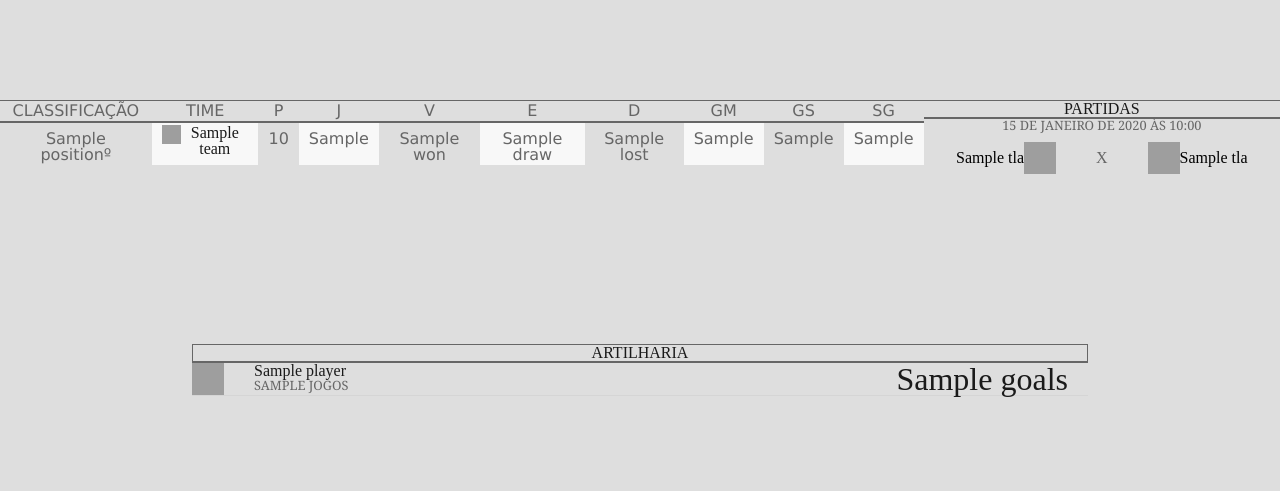
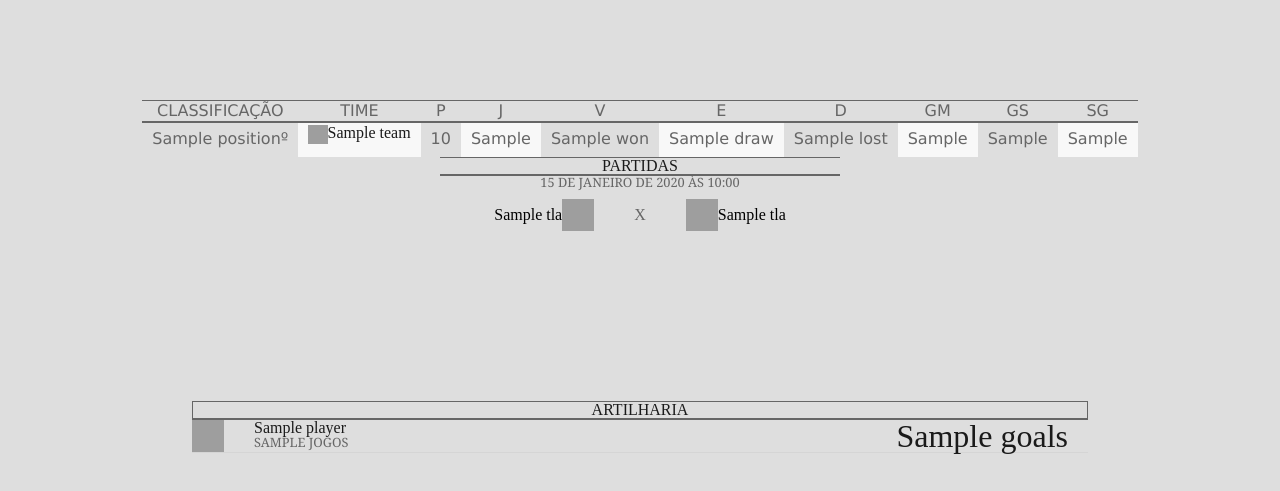
Before and after one commit to viniibarbosa/RankFut, a Django app: template templates/campeonatos.html in a window 1280 px wide. Shown: the part 124-615 px from the top of the page. Run offline with Django 4.2, Linux system fonts and the light colour scheme; the template is opened without the code that fills it: most values are stand-ins (such as "Sample title", 1, 10 or a date in 2020); grey boxes are pictures that could not be loaded.

Commit message:
ajuste views

```diff
--- a/setup/static/style.css
+++ b/setup/static/style.css
@@ -3,9 +3,9 @@ body{
 }
 section{
     display: flex;
-    padding: 0px;
     align-items: flex-start;
     justify-content: space-around;
+    flex-wrap: wrap;
 }
 
 .time{
@@ -60,7 +60,7 @@ h3{
     height: 2rem;
 }
 aside{
-    width: 30%;
+    width: 400px;
 
 }
 .partidas{
--- a/templates/campeonatos.html
+++ b/templates/campeonatos.html
@@ -75,7 +75,6 @@
 
                 </div>
                 {%endfor%}
-
         </aside>
     </section>
 
```
